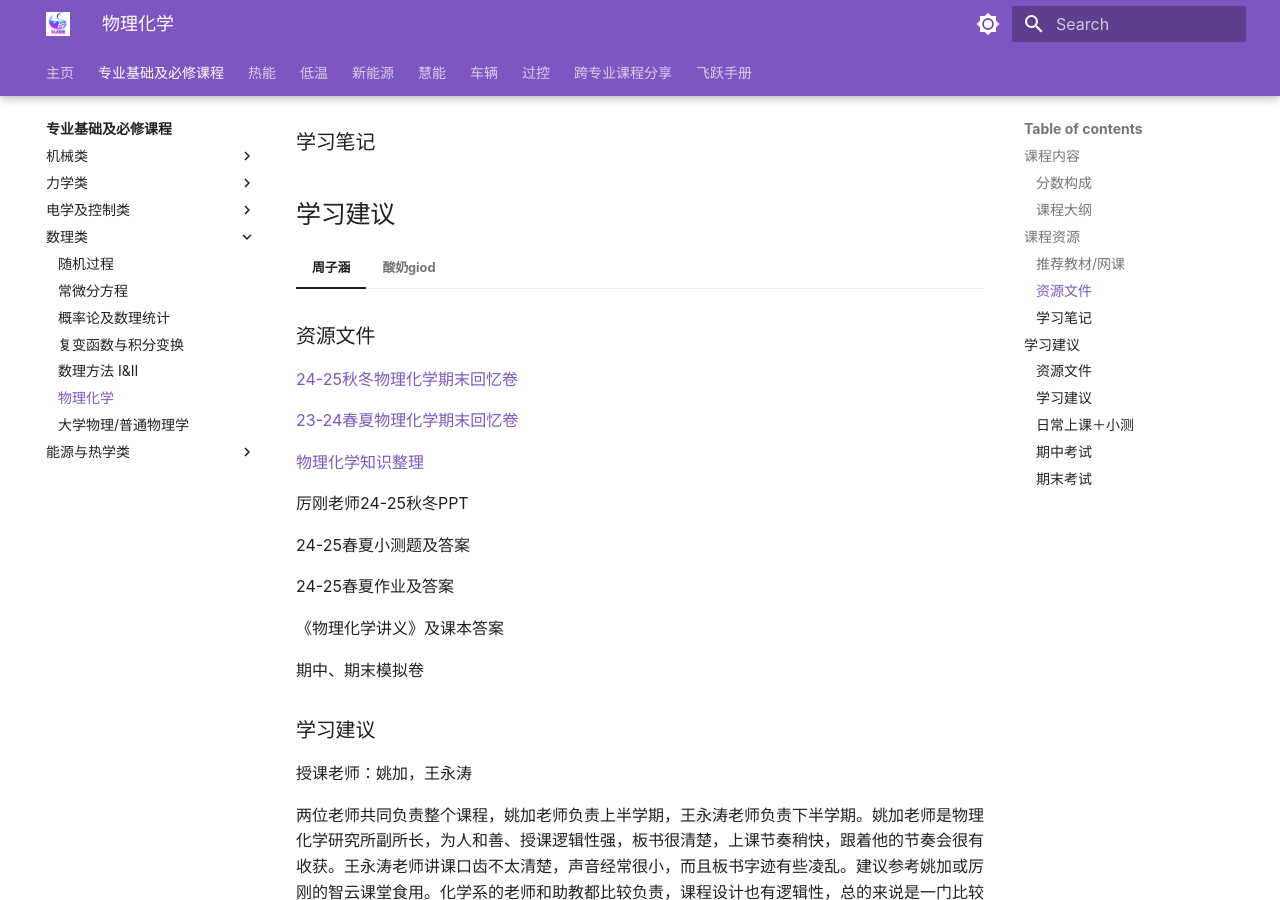
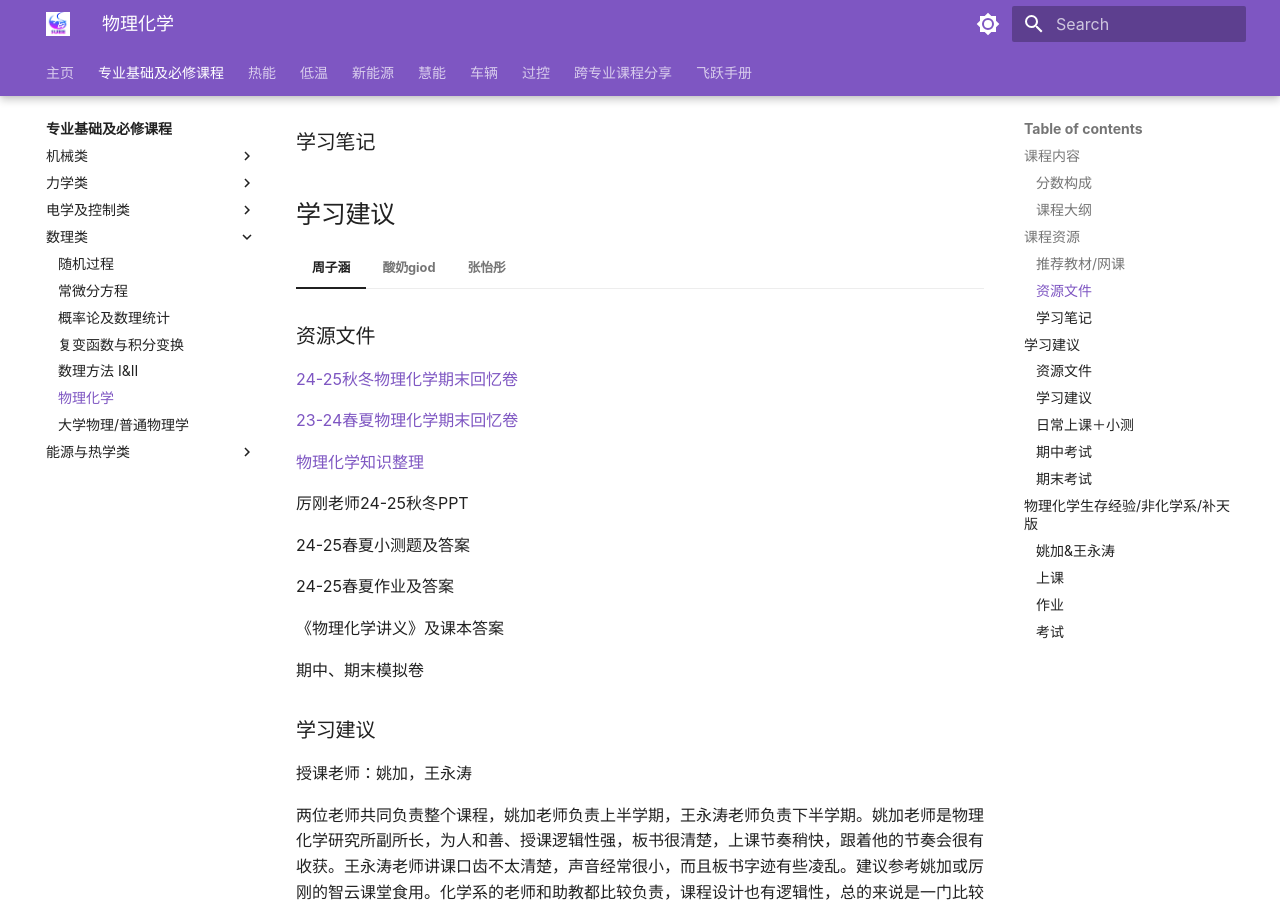
Before and after one commit to ZJUSUEE/ZJUSUEE.github.io, an MkDocs documentation site: the page built from docs/courses/public/fundamental/物理化学.md, in a window 1280 px wide and 900 px high, scrolled down 659 px. Built offline with MkDocs 1.6.1 and Material for MkDocs 9.7.7, drawn with Linux system fonts in a browser that asks for light colours; some of the changed lines change nothing that is shown.

Commit message:
Update 物理化学.md

```diff
--- a/docs/courses/public/fundamental/物理化学.md
+++ b/docs/courses/public/fundamental/物理化学.md
@@ -89,3 +89,28 @@
     模拟卷的选择题非常难，大题又非常简单。个人体感考试选择题没有那么难，但是确实考的很细，不都是那种一眼就看得出来的，还是需要理解。考试大题和模拟卷非常像，但是稍微难了一点（就一点点），如果模拟卷的大题可以很顺的独立做下来，考试大题就没太多的问题。
 
     我们大题考的和模拟卷差不多，有一道气泡饱和蒸汽压、沸点相关的题目模拟卷上没有，但是临场利用公式来做还是不难的；还有一道中间近似那一块的题目，需要理解以后的举一反三能力。
+
+=== "张怡彤"
+
+    ## 物理化学生存经验/非化学系/补天版
+
+    ### 姚加&王永涛
+
+    分数占比 平时成绩（包括小测、作业、期中考试）60% 期末考试40%
+
+    ### 上课
+
+    每周两次课，基本每周都会有小测，小测六道题20分，其中有8分是到课分。两位老师上课风格差不多，区别在于姚加老师声音响一点王永涛老师声音小一点，虽然本人不怎么听课但是感觉都是值得一听的。老师上课也是按课本讲的，所以可以直接看课本复习。如果你也想不听课，那最好找一个可靠的小测队友（）
+
+    ### 作业
+
+    大部分可以用deepseek解决
+
+    ### 考试
+
+    期中考试考《彭笑刚物理化学讲义》的上篇，期末考中下篇，期中考过的部分期末不会再考。考试试卷末会附公式表，一般会发在钉钉群里，因此期末补天的一个好办法就是对照公式表复习，弄清楚每个公式里各个变量是什么意思、公式的应用场景和限制条件是什么，这样对着题目不至于束手无策，至少能拿点公式分。
+
+    我期末复习用了两天半的时间，因为平时上课一点没学，所以用两天时间把课本通读一遍（工程量很大不建议这样），看完一章就做对应的作业和小测，最后半天做模拟卷和历年卷。感觉今年的考试题目和作业小测例题多有重复，有时间可以多看几遍课本例题，反正也不多。
+
+    中篇的几章比较多也比较重要，有时间可以仔细看看，有助于理解。下篇重点需要会算平衡常数，第十三章这学期不考，十四十五两章比较简单，概念定义明晰，计算题都是套模板。
+    考试不用太担心，非化学系考得不会很难。最后成绩83，我觉得性价比很高了。
```
